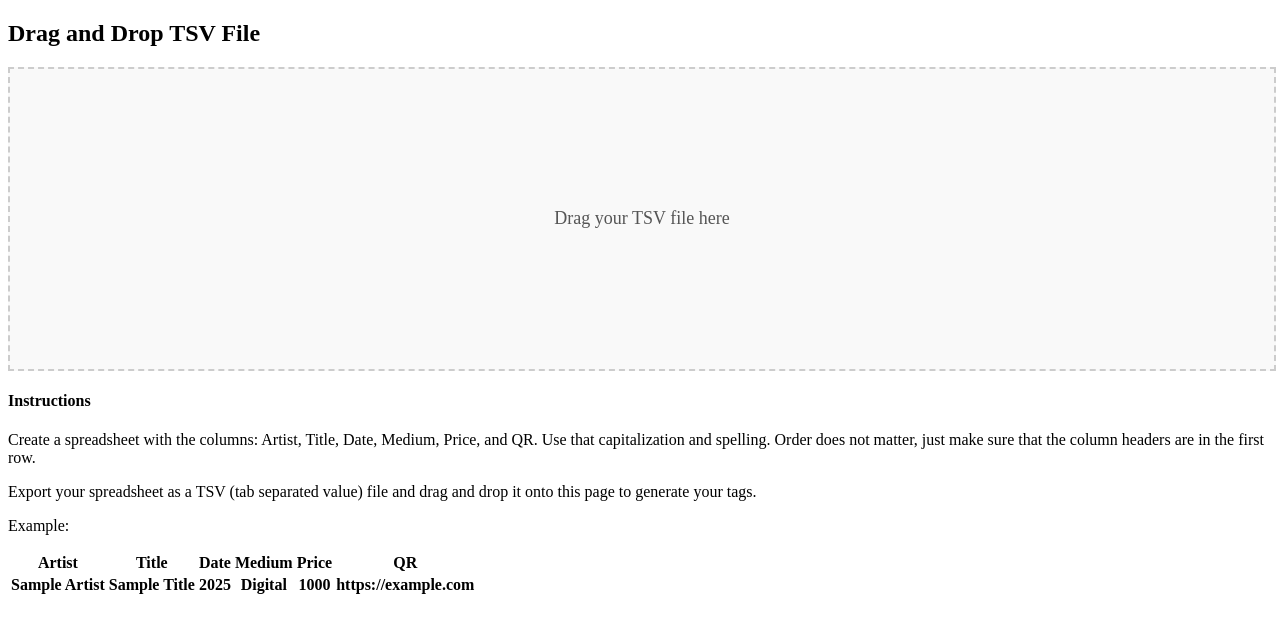
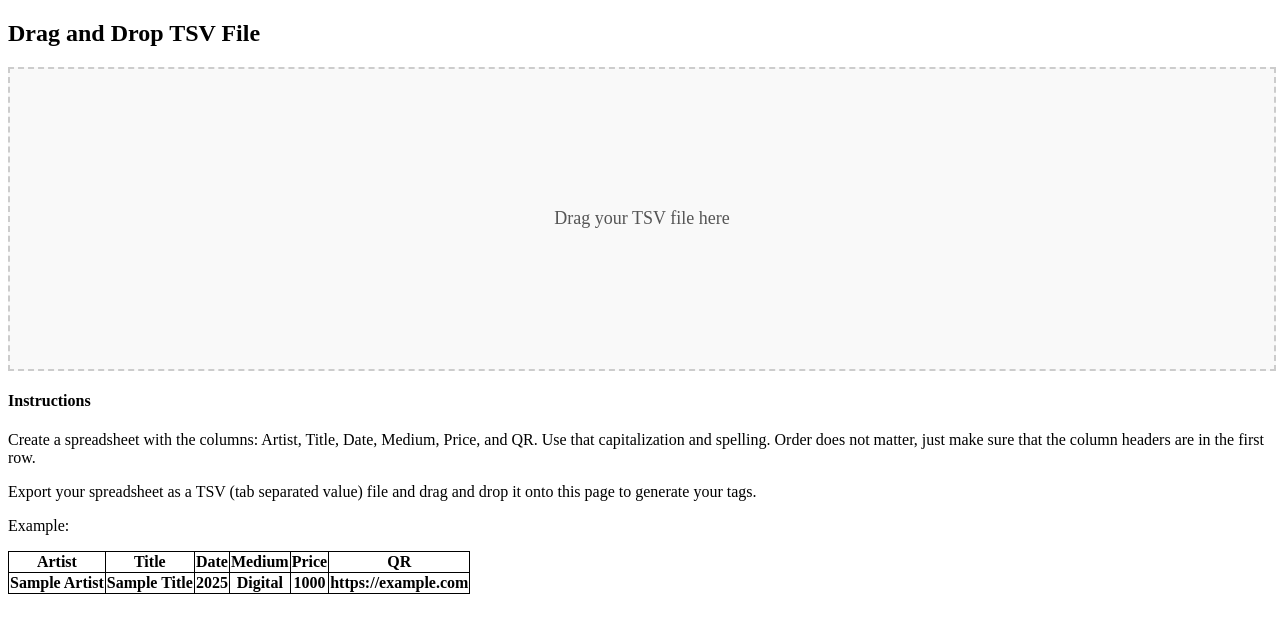
Before and after one commit to mattmcw/gallery_tags, a website: page docs/index.html in a window 1280 px wide. Drawn offline with Linux system fonts and the light colour scheme.

Commit message:
Update css for table borders

```diff
--- a/docs/css/index.css
+++ b/docs/css/index.css
@@ -49,3 +49,8 @@
     height: 20mm;
     width: auto;
 }
+
+table, th, td {
+  border: 1px solid black;
+  border-collapse: collapse;
+}
```
